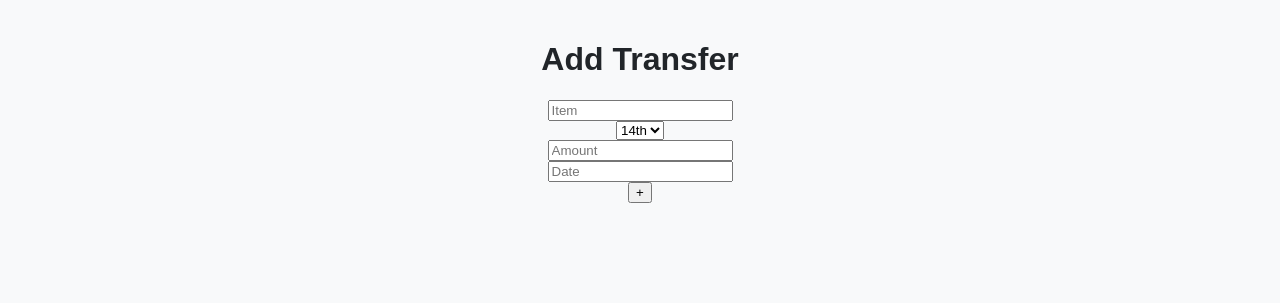
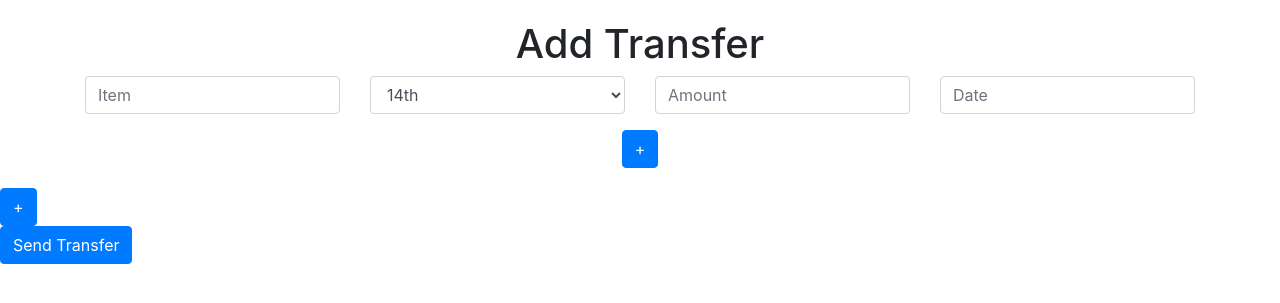
Before and after one commit to aidangollan/Common-Good-Bakery-Project-Summer-2023, a Flask app: page /transfer/add_transfer in a window 1280 px wide. Shown: the top 303 px of the page. Run offline with Flask 3, Linux system fonts and the light colour scheme; the visitor is signed in with stand-in values (Sample User, id 1); some libraries are stand-ins or nearby versions.

Commit message:
updated add_transfer

```diff
--- a/app.py
+++ b/app.py
@@ -1,8 +1,8 @@
 from flask import Flask, render_template, request, redirect, url_for
 from flask_login import LoginManager, UserMixin, login_user, logout_user, login_required, current_user
+from flask_bcrypt import Bcrypt
+from init import db, mail
 from transfer import transfer as transfer_blueprint
-from flask_bcrypt import Bcrypt
-from db import db
 from data_handling import Category, update_db
 
 def add_user():
@@ -12,15 +12,23 @@ def add_user():
     db.session.commit()
 
 app = Flask(__name__)
+bcrypt = Bcrypt(app)
+login_manager = LoginManager(app)
+
 app.config['SECRET_KEY'] = 'some-secret-key'
 app.config['SQLALCHEMY_DATABASE_URI'] = 'sqlite:///site.db'
-db.init_app(app)
-
-bcrypt = Bcrypt(app)
-login_manager = LoginManager(app)
+app.config['MAIL_SERVER']='smtp.gmail.com'
+app.config['MAIL_PORT'] = 465
+app.config['MAIL_USERNAME'] = 'your-email@gmail.com'
+app.config['MAIL_PASSWORD'] = 'your-password'
+app.config['MAIL_USE_TLS'] = False
+app.config['MAIL_USE_SSL'] = True
 login_manager.login_view = 'login'
 login_manager.login_message_category = 'info'
 login_manager.login_message = 'Please log in to access this page.'
+
+db.init_app(app)
+mail.init_app(app)
 
 class User(UserMixin, db.Model):
     id = db.Column(db.Integer, primary_key=True)
@@ -29,7 +37,7 @@ class User(UserMixin, db.Model):
 
 @login_manager.user_loader
 def load_user(user_id):
-    return db.session.get(User, user_id)
+    return User.query.get(int(user_id))
 
 @app.route('/')
 def home():
--- a/data_handling.py
+++ b/data_handling.py
@@ -1,4 +1,4 @@
-from db import db
+from init import db
 from util import to_float, to_int
 from datetime import datetime
 import os
--- a/db.py
+++ /dev/null
@@ -1,3 +0,0 @@
-from flask_sqlalchemy import SQLAlchemy
-
-db = SQLAlchemy()
--- /dev/null
+++ b/init.py
@@ -0,0 +1,5 @@
+from flask_sqlalchemy import SQLAlchemy
+from flask_mail import Mail
+
+db = SQLAlchemy()
+mail = Mail()
--- a/templates/add_transfer.html
+++ b/templates/add_transfer.html
@@ -1,15 +1,17 @@
 <!DOCTYPE html>
 <html>
-    <head>
-        <title>Add Transfer</title>
-        <link rel="stylesheet" type="text/css" href="{{ url_for('static', filename='styles.css') }}">
-        <link rel="stylesheet" href="https://code.jquery.com/ui/1.12.1/themes/base/jquery-ui.css">
-    </head>
+
+<head>
+    <title>Add Transfer</title>
+    <link rel="stylesheet" type="text/css" href="{{ url_for('static', filename='styles.css') }}">
+    <link rel="stylesheet" href="https://code.jquery.com/ui/1.12.1/themes/base/jquery-ui.css">
+    <link rel="stylesheet" href="https://stackpath.bootstrapcdn.com/bootstrap/4.3.1/css/bootstrap.min.css">
+</head>
+
 <body>
     <div class="container">
         <h1>Add Transfer</h1>
         <div id="form_container">
-            <!-- The initial form group -->
             <div class="form-group row">
                 <div class="col-sm-3">
                     <input type="text" class="form-control" placeholder="Item">
@@ -28,11 +30,15 @@
                 </div>
             </div>
         </div>
-        <!-- The add transfer button -->
         <button id="add_transfer_button" class="btn btn-primary" type="button">+</button>
     </div>
+    <button id="add_transfer_button" class="btn btn-primary" type="button">+</button>
+    <form action="{{ url_for('transfer.send_transfer') }}" method="post">
+        <button class="btn btn-primary" type="submit">Send Transfer</button>
+    </form>
     <script src="https://code.jquery.com/jquery-1.12.4.js"></script>
     <script src="https://code.jquery.com/ui/1.12.1/jquery-ui.js"></script>
     <script src="{{ url_for('static', filename='script.js') }}"></script>
 </body>
+
 </html>
--- a/transfer.py
+++ b/transfer.py
@@ -1,5 +1,7 @@
-from flask import Blueprint, render_template
+from flask import Blueprint, render_template, request
+from flask_mail import Message
 from flask_login import login_required
+from init import mail
 
 transfer = Blueprint('transfer', __name__)
 
@@ -17,3 +19,11 @@ def add_transfer():
 @login_required
 def view_transfers():
     return render_template('view_transfers.html')
+
+@transfer.route('/send_transfer', methods=['POST'])
+@login_required
+def send_transfer():
+    msg = Message('Transfer Notification', sender = 'your-email@gmail.com', recipients = ['specific-email@gmail.com'])
+    msg.body = "A transfer has been sent"
+    mail.send(msg)
+    return 'Email sent'
```
